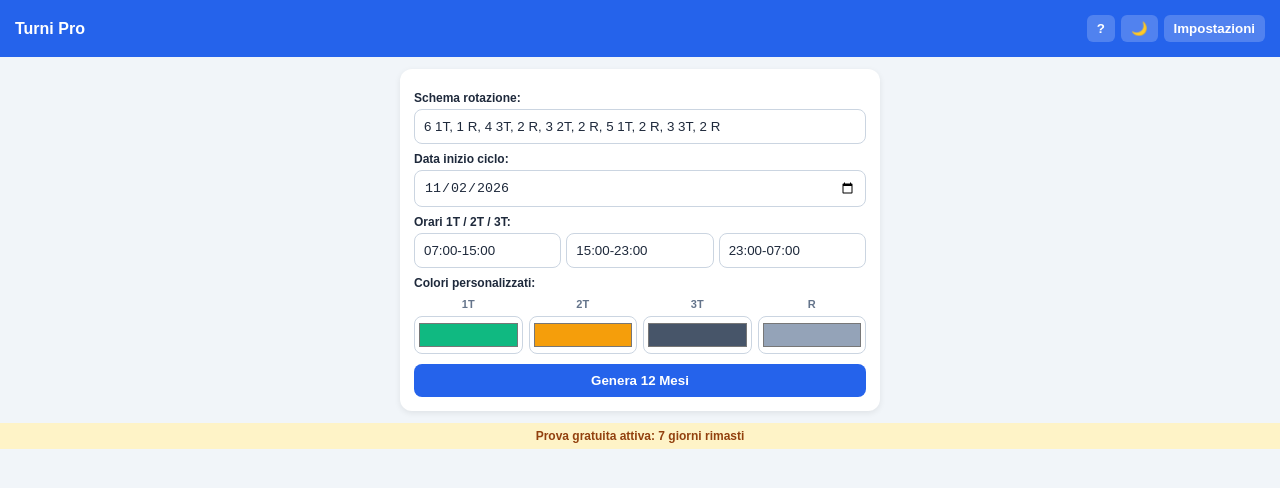
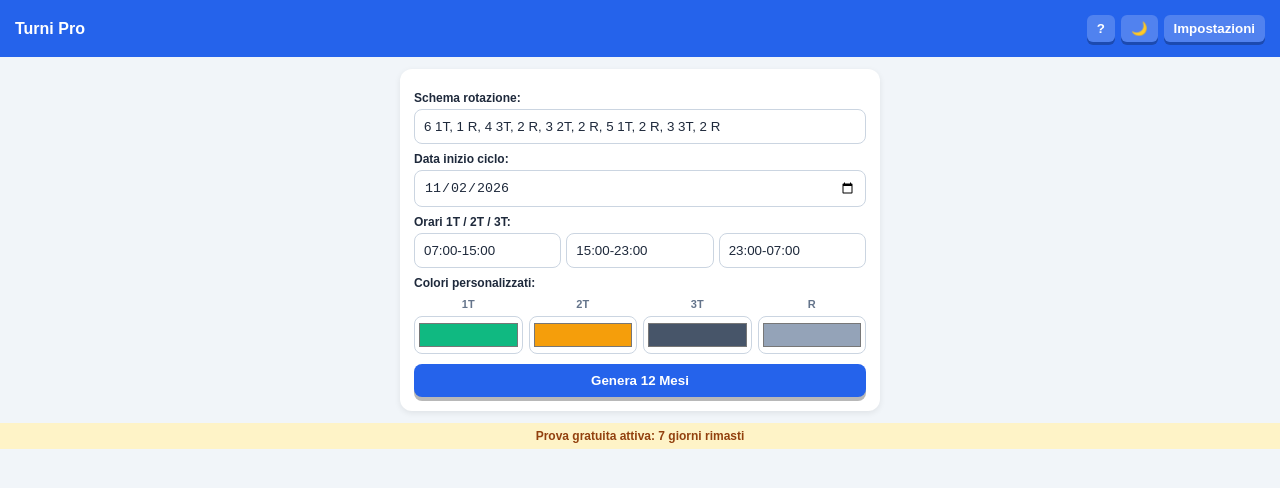
Before and after one commit to franckbatta/turni-pro, a plain HTML site: page index.html in a window 1280 px wide. Drawn offline with Linux system fonts and the light colour scheme.

Commit message:
Refactor HTML structure and styles

```diff
--- a/index.html
+++ b/index.html
@@ -40,7 +40,10 @@
   input[type="color"] { padding: 2px; height: 38px; cursor: pointer; }
   .col-grid { display: grid; grid-template-columns: repeat(4, 1fr); gap: 6px; text-align: center; margin-top: 4px; }
   .col-grid span { font-size: 11px; font-weight: bold; color: var(--sub); }
-  .btn { background: #2563eb; color: #fff; border: none; font-weight: bold; cursor: pointer; margin-top: 10px; }
+  .btn { background: #2563eb; color: #fff; border: none; font-weight: bold; cursor: pointer; margin-top: 10px; box-shadow: 0 4px 0 rgba(0,0,0,0.28); transition: transform 0.08s, box-shadow 0.08s; }
+  .btn:active { transform: translateY(3px); box-shadow: 0 1px 0 rgba(0,0,0,0.28); }
+  .top button { background: rgba(255,255,255,0.2); border: none; color: #fff; padding: 6px 10px; border-radius: 6px; cursor: pointer; font-weight: bold; box-shadow: 0 3px 0 rgba(0,0,0,0.25); transition: transform 0.08s, box-shadow 0.08s; }
+  .top button:active { transform: translateY(2px); box-shadow: 0 1px 0 rgba(0,0,0,0.25); }
   .modal-bg { display: none; position: fixed; inset: 0; background: rgba(0,0,0,0.6); align-items: center; justify-content: center; }
   .modal { background: var(--card); color: var(--text); padding: 18px; border-radius: 12px; width: 85%; max-width: 320px; border: 1px solid var(--border); }
 </style>
```
